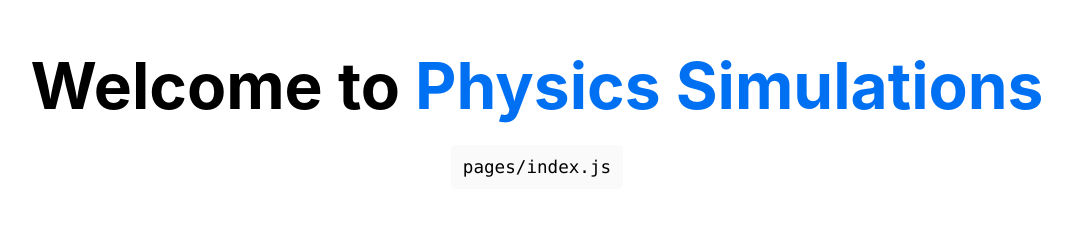
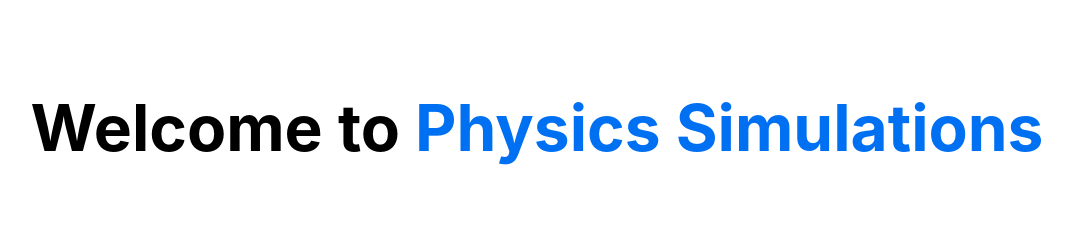
Before and after one commit to endocytosis/physics, a Next.js app: page / in a window 1280 px wide. Shown: the part 198-437 px from the top of the page, without its empty margins (103-1175 px from the left). Built offline with nearby package versions, Linux system fonts and the light colour scheme.

Commit message:
1 file modified

```diff
--- a/pages/index.js
+++ b/pages/index.js
@@ -10,12 +10,8 @@ export default function Home() {
 
       <main className={styles.main}>
         <h1 className={styles.title}>
-          Welcome to <a href="https://nextjs.org">Physics Simulations</a>
+          Welcome to <a href="#">Physics Simulations</a>
         </h1>
-
-        <p className={styles.description}>
-          <code className={styles.code}>pages/index.js</code>
-        </p>
 
         <div className={styles.grid} />
       </main>
```
